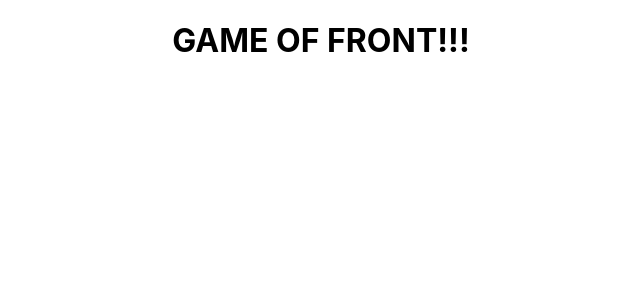
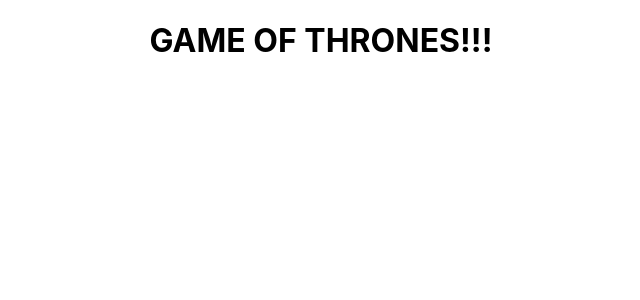
Before and after one commit to jaelEspinosa/react_Games_of_Thrones, a React (Create React App) app: page / in a window 1280 px wide. Shown: the top 300 px of the page, without its empty margins (319-959 px from the left). Built offline with nearby package versions, Linux system fonts and the light colour scheme.

Commit message:
modify app.js

```diff
--- a/src/App.js
+++ b/src/App.js
@@ -3,7 +3,7 @@
 function App() {
   return (
     <div className="App">
-      <h1>GAME OF FRONT!!!</h1>
+      <h1>GAME OF THRONES!!!</h1>
     </div>
   );
 }
```
